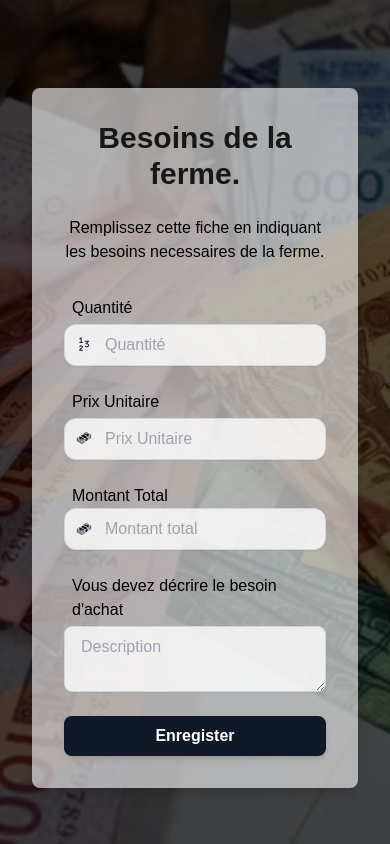
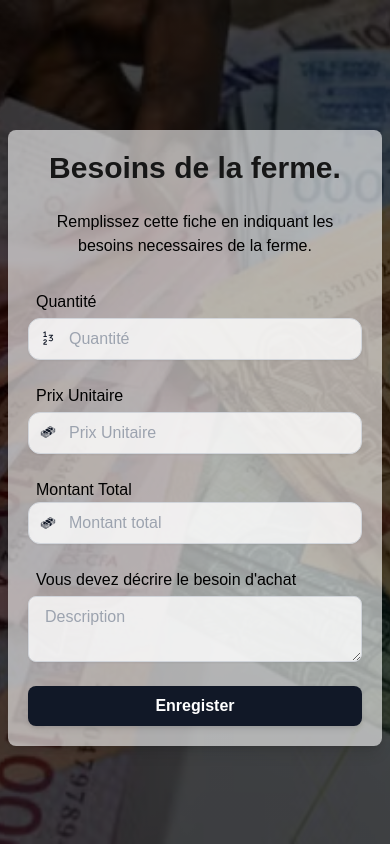
Before and after one commit to azizben01/farminterface, a Next.js app: page /besoins in a window 390 px wide. Built offline with nearby package versions, Linux system fonts and the light colour scheme.

Commit message:
responsive

```diff
--- a/app/besoins/page.tsx
+++ b/app/besoins/page.tsx
@@ -87,7 +87,7 @@ const Besoins = () => {
   };
 
   return (
-    <div className="min-h-screen bg-gray-300 flex justify-center items-center p-8">
+    <div className="min-h-screen bg-gray-300 flex justify-center items-center p-2 sm:p-6 md:p-8">
       <div
         className="absolute inset-0 bg-cover bg-center md:bg-fixed"
         style={{ backgroundImage: "url('/images/money.avif')" }}
@@ -95,7 +95,8 @@ const Besoins = () => {
 
       {/* Gradient Overlay */}
       <div className="absolute inset-0 bg-gradient-to-b from-black via-black to-black opacity-70" />
-      <div className="relative bg-white bg-opacity-60 mt-8 p-8 rounded-lg shadow-lg max-w-xl w-full max-h-lg h-full">
+
+      <div className="relative bg-white bg-opacity-60 mt-8 p-5 rounded-lg shadow-lg max-w-xl w-full max-h-lg h-full">
         <h1 className="text-3xl font-bold text-custom-gray1 mb-6 text-center">
           Besoins de la ferme.
         </h1>
@@ -141,6 +142,7 @@ const Besoins = () => {
               className="bg-white text-gray-900 bg-opacity-80 pl-10 mt-1 block w-full px-4 py-2 border border-gray-300 rounded-xl shadow-sm focus:outline-none focus:ring-2 focus:ring-gray-800"
             />
           </div>
+
           <div className="relative mt-1">
             <p className="ml-2 text-black">Montant Total</p>
             <GiMoneyStack className="absolute top-[45px] left-3 transform -translate-y-1/2 text-gray-900" />
```
